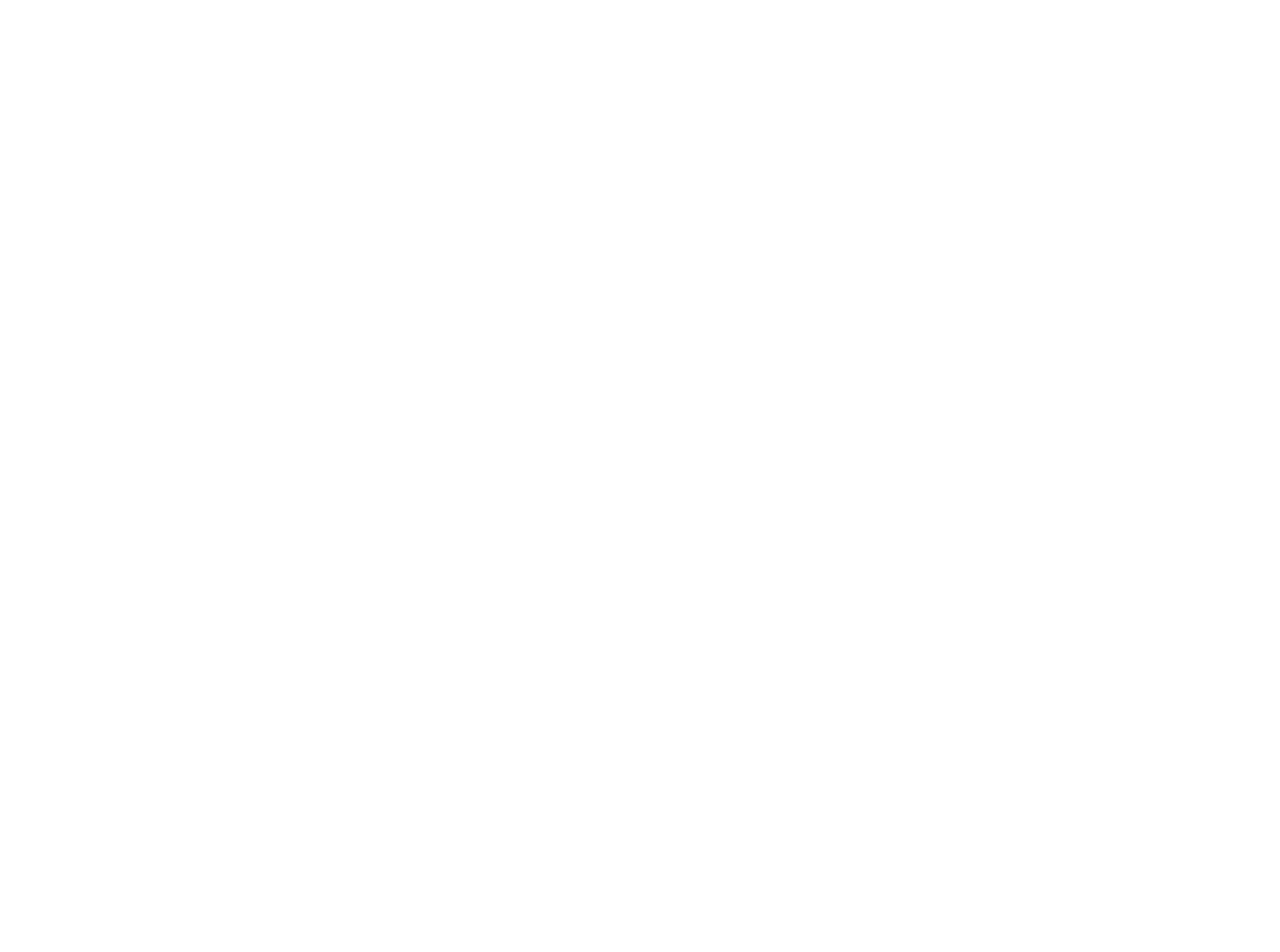
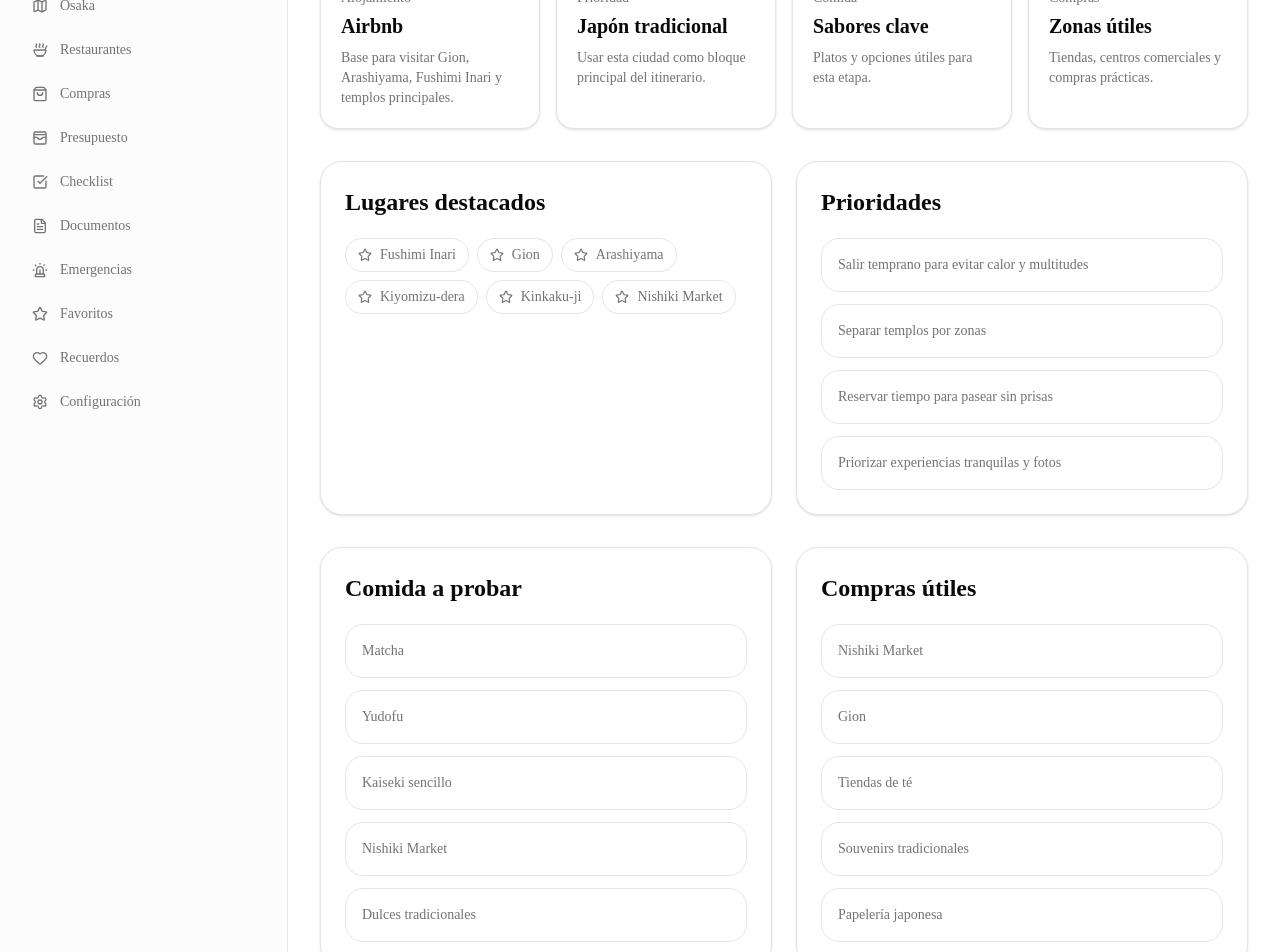
Before and after one commit to juanmartin1903/Japan-Guide, a Next.js app: page /ciudades/kyoto in a window 1280 px wide. Before the commit this address had no page. Shown: the part 460-1412 px from the top of the page. Before the commit the page ends 800 px from the top, so only its background shows below. Built offline with nearby package versions, Linux system fonts and the light colour scheme.

Commit message:
Add Kyoto city detail page

```diff
--- /dev/null
+++ b/app/ciudades/kyoto/page.tsx
@@ -0,0 +1,11 @@
+import AppLayout from "@/components/app/AppLayout";
+import CityDetailPage from "@/components/app/CityDetailPage";
+import { kyoto } from "@/data/cities/kyoto/overview";
+
+export default function KyotoPage() {
+  return (
+    <AppLayout>
+      <CityDetailPage city={kyoto} />
+    </AppLayout>
+  );
+}
--- /dev/null
+++ b/data/cities/kyoto/overview.ts
@@ -0,0 +1,40 @@
+export const kyoto = {
+  name: "Kyoto",
+  dates: "8–13 agosto 2026",
+  role: "Japón tradicional",
+  summary:
+    "Kyoto será la etapa de templos, santuarios, barrios históricos y paseos clásicos. Es una de las partes más importantes y fotogénicas del viaje.",
+  stay: {
+    type: "Airbnb",
+    status: "Confirmado",
+    notes: "Base para visitar Gion, Arashiyama, Fushimi Inari y templos principales.",
+  },
+  highlights: [
+    "Fushimi Inari",
+    "Gion",
+    "Arashiyama",
+    "Kiyomizu-dera",
+    "Kinkaku-ji",
+    "Nishiki Market",
+  ],
+  priorities: [
+    "Salir temprano para evitar calor y multitudes",
+    "Separar templos por zonas",
+    "Reservar tiempo para pasear sin prisas",
+    "Priorizar experiencias tranquilas y fotos",
+  ],
+  food: [
+    "Matcha",
+    "Yudofu",
+    "Kaiseki sencillo",
+    "Nishiki Market",
+    "Dulces tradicionales",
+  ],
+  shopping: [
+    "Nishiki Market",
+    "Gion",
+    "Tiendas de té",
+    "Souvenirs tradicionales",
+    "Papelería japonesa",
+  ],
+} as const;
```
